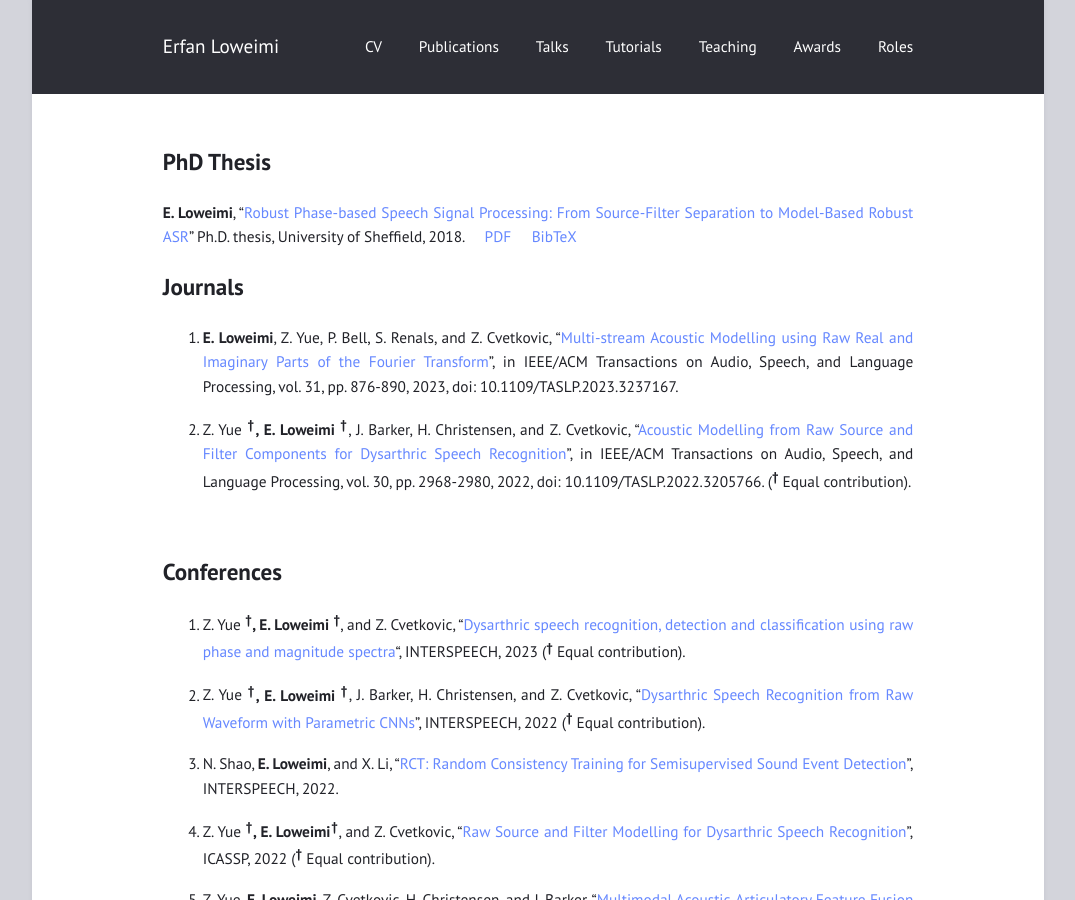
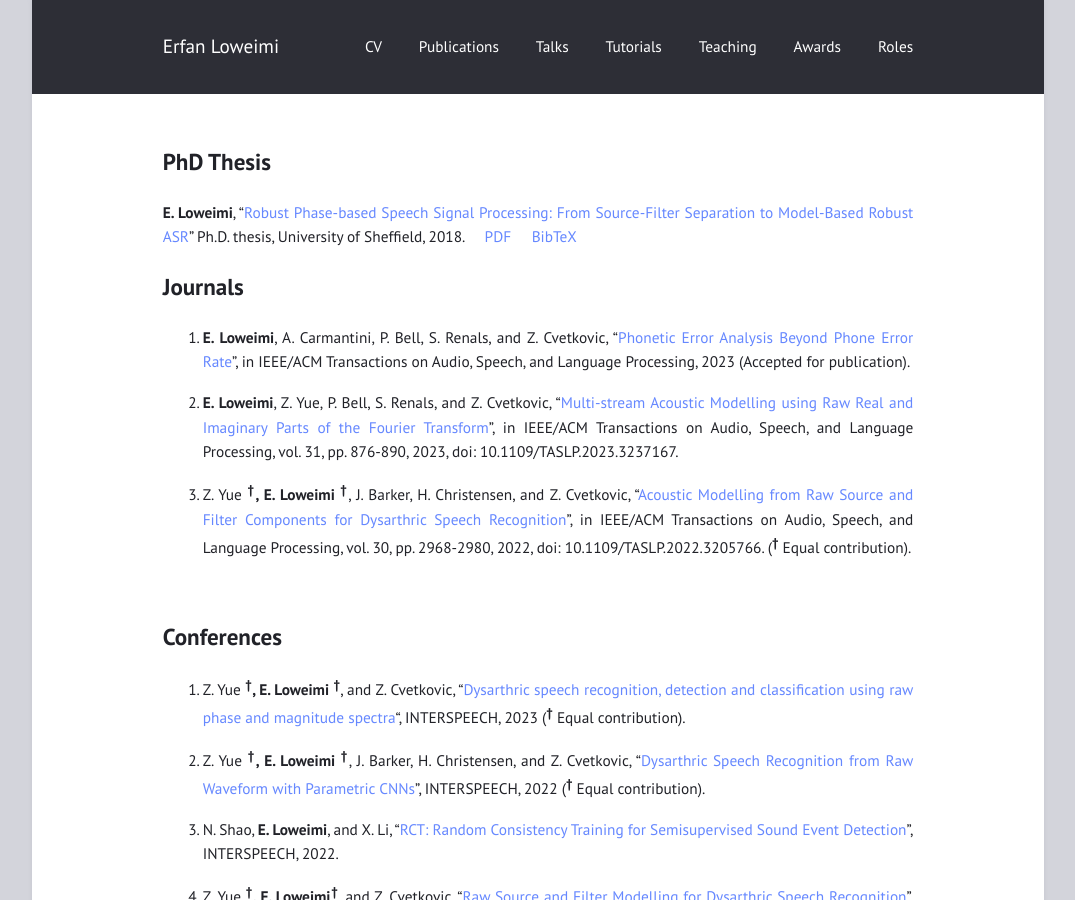
Before and after one commit to eloweimi/eloweimi.github.io, a Jekyll site: the page built from publications.md, in a window 1280 px wide and 900 px high. Shown: the whole window, without its empty margins (102-1177 px from the left). Built offline with Jekyll 4.4.1, drawn with Linux system fonts in a browser that asks for light colours.

Commit message:
Update publications.md

```diff
--- a/publications.md
+++ b/publications.md
@@ -9,7 +9,7 @@ title: ""
 
 ## Journals ##
 
-<!-- 1. **E. Loweimi**, A. Carmantini, P. Bell, S. Renals, and Z. Cvetkovic, “[Phonetic Error Analysis Beyond Phone Error Rate]()”, in IEEE/ACM Transactions on Audio, Speech, and Language Processing, vol. 31, pp. 876-890, 2023, doi: 10.1109/TASLP.2023.3237167. -->
+1. **E. Loweimi**, A. Carmantini, P. Bell, S. Renals, and Z. Cvetkovic, “[Phonetic Error Analysis Beyond Phone Error Rate]()”, in IEEE/ACM Transactions on Audio, Speech, and Language Processing, 2023 (Accepted for publication).
 
 1. **E. Loweimi**, Z. Yue, P. Bell, S. Renals, and Z. Cvetkovic, “[Multi-stream Acoustic
 Modelling using Raw Real and Imaginary Parts of the Fourier Transform](https://ieeexplore.ieee.org/abstract/document/10026604)”, in IEEE/ACM Transactions on Audio, Speech, and Language Processing, vol. 31, pp. 876-890, 2023, doi: 10.1109/TASLP.2023.3237167.
```
